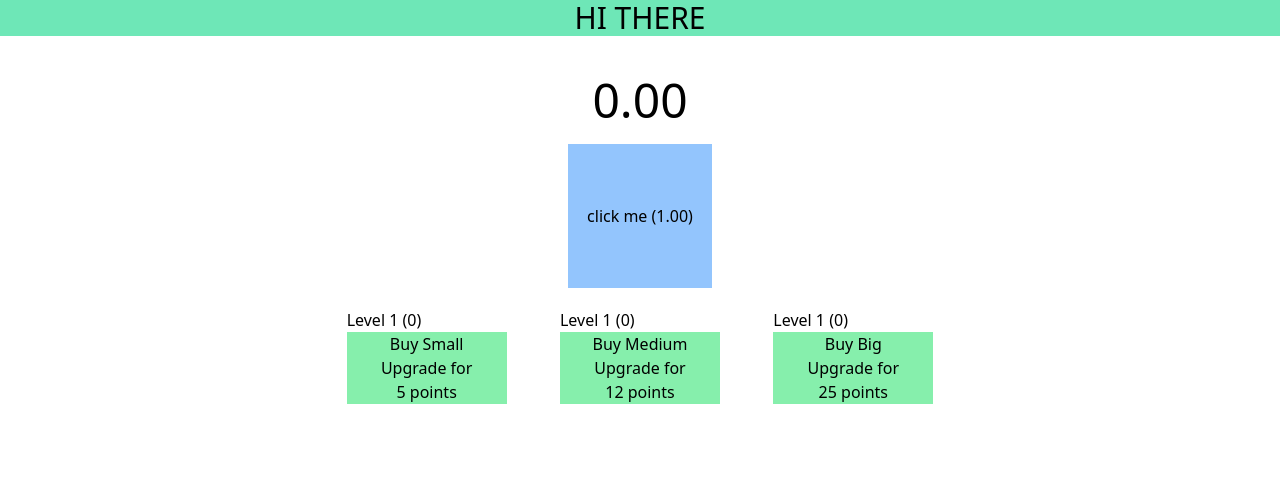
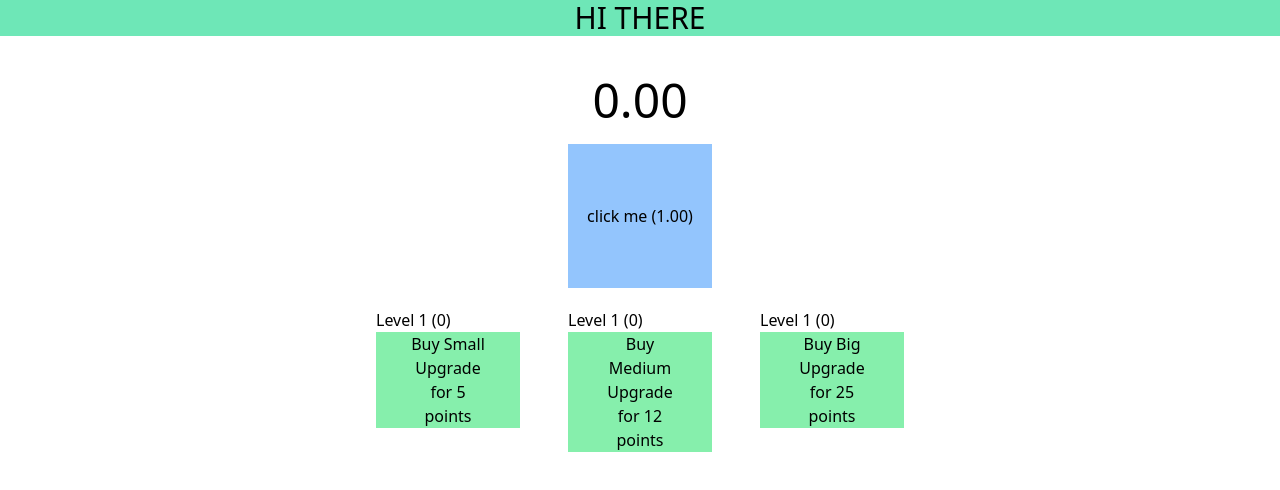
Before and after one commit to ldinghan/cookie_clicker, a Next.js app: page / in a window 1280 px wide. Shown: the top 490 px of the page. Built offline with nearby package versions, Linux system fonts and the light colour scheme.

Commit message:
fix button UI final

```diff
--- a/pages/index.tsx
+++ b/pages/index.tsx
@@ -10,7 +10,7 @@ export default function Home() {
       <div className='text-3xl text-center bg-emerald-300 w-full mb-10'>HI THERE</div>
       <ScoreDisplay />
       <ClickBtn />
-      <div className='flex justify-around w-1/2'>
+      <div className='flex justify-around w-full max-w-xl'>
         <BuyBtn btnName="Small Upgrade" btnCost={5} btnMultiplier={0.01}/>
         <BuyBtn btnName="Medium Upgrade" btnCost={12} btnMultiplier={0.03}/>
         <BuyBtn btnName="Big Upgrade" btnCost={25} btnMultiplier={0.09}/>
```
